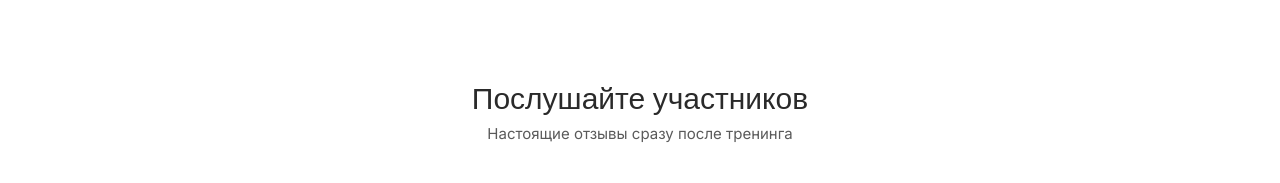
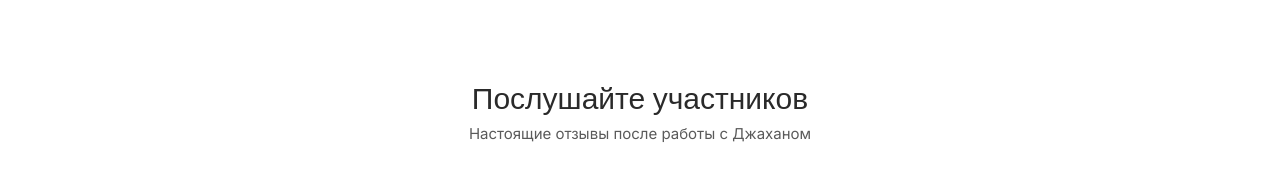
Before and after one commit to RomanShar/jahan-body-test, a Next.js app: page / in a window 1280 px wide. Shown: the part 8676-8859 px from the top of the page. Built offline with nearby package versions, Linux system fonts and the light colour scheme; no server answers; the database is empty.

Commit message:
Fix testimonials subtitle: reflect mixed event sources
Co-Authored-By: Claude Opus 4.6 <noreply@anthropic.com>

```diff
--- a/components/landing/constants.ts
+++ b/components/landing/constants.ts
@@ -349,7 +349,7 @@ export const videoTestimonials: VideoTestimonial[] = [
 
 export const testimonialsHeadline = 'Что говорят участники'
 export const videoTestimonialsHeadline = 'Послушайте участников'
-export const videoTestimonialsSubheadline = 'Настоящие отзывы сразу после тренинга'
+export const videoTestimonialsSubheadline = 'Настоящие отзывы после работы с Джаханом'
 
 // ===== VENUE =====
 export const venue = {
```
